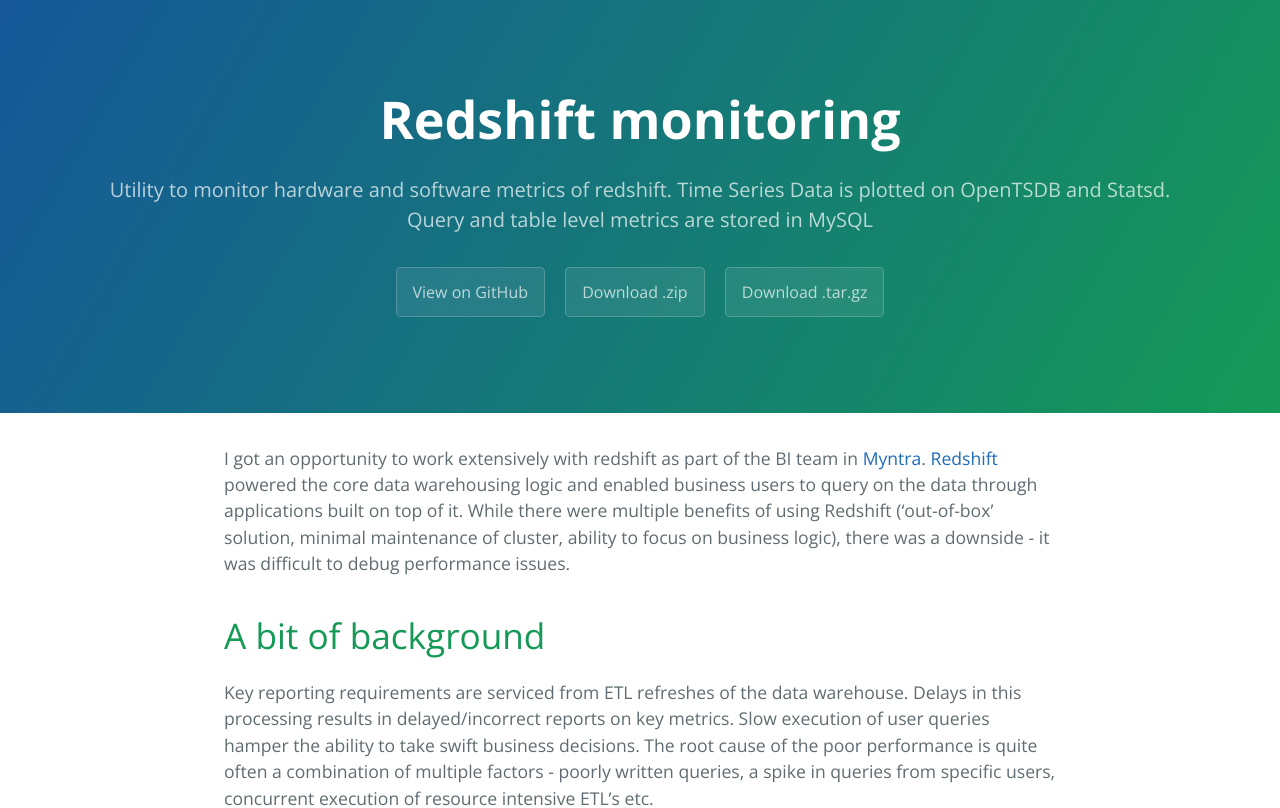
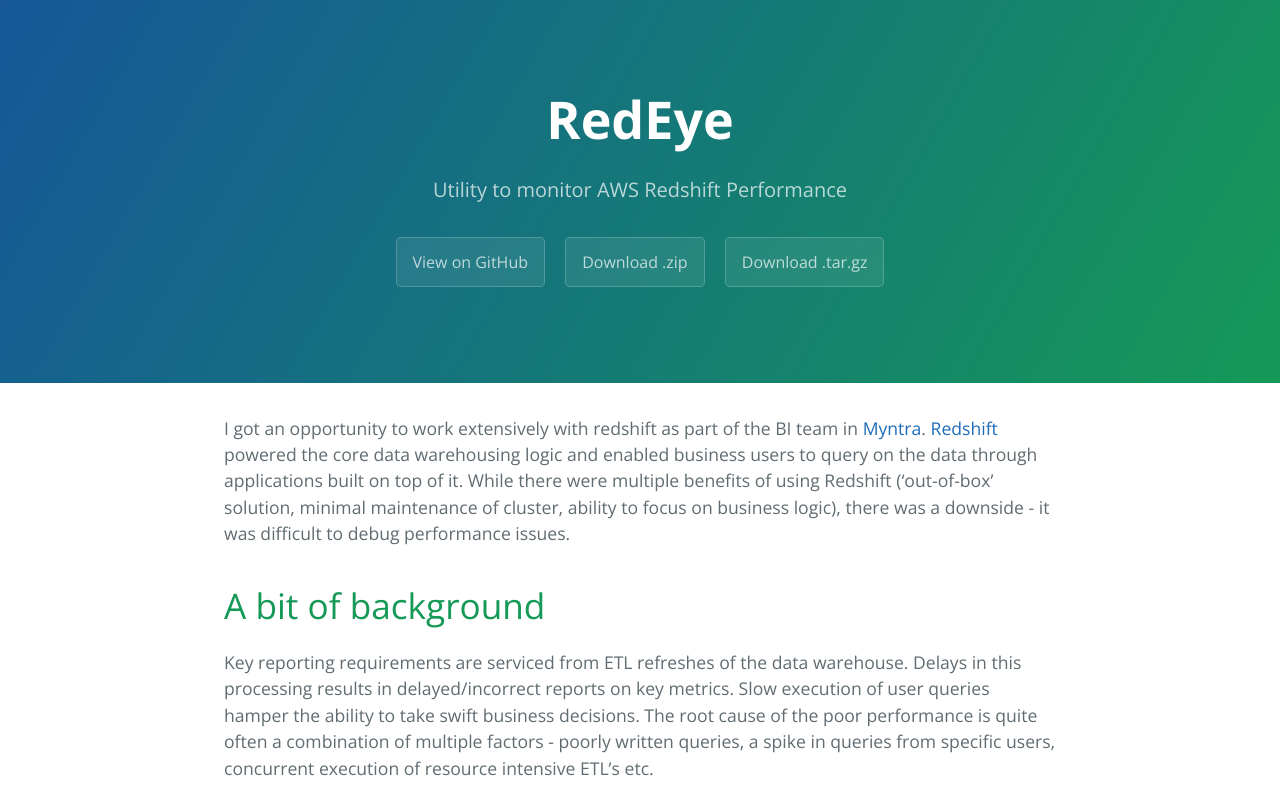
Before and after one commit to saharshoza/RedEye, a plain HTML site: page index.html in a window 1280 px wide. Shown: the top 808 px of the page. Drawn offline with nearby package versions, Linux system fonts and the light colour scheme.

Commit message:
Create gh-pages branch via GitHub

```diff
--- a/index.html
+++ b/index.html
@@ -2,7 +2,7 @@
 <html lang="en-us">
   <head>
     <meta charset="UTF-8">
-    <title>Redshift monitoring by saharshoza</title>
+    <title>RedEye by saharshoza</title>
     <meta name="viewport" content="width=device-width, initial-scale=1">
     <link rel="stylesheet" type="text/css" href="stylesheets/normalize.css" media="screen">
     <link href='https://fonts.googleapis.com/css?family=Open+Sans:400,700' rel='stylesheet' type='text/css'>
@@ -11,8 +11,8 @@
   </head>
   <body>
     <section class="page-header">
-      <h1 class="project-name">Redshift monitoring</h1>
-      <h2 class="project-tagline">Utility to monitor hardware and software metrics of redshift. Time Series Data is plotted on OpenTSDB and Statsd. Query and table level metrics are stored in MySQL</h2>
+      <h1 class="project-name">RedEye</h1>
+      <h2 class="project-tagline">Utility to monitor AWS Redshift Performance</h2>
       <a href="https://github.com/saharshoza/RedEye" class="btn">View on GitHub</a>
       <a href="https://github.com/saharshoza/RedEye/zipball/master" class="btn">Download .zip</a>
       <a href="https://github.com/saharshoza/RedEye/tarball/master" class="btn">Download .tar.gz</a>
@@ -128,7 +128,7 @@ AND query LIKE ('%volt%');</code>
 <p>The actual offending query has no query ID assigned and <code>stv_recents</code> will only show the queries fired to generate its explain plan. The PID returned by the table for those queries can be used to terminate it as <code>pg_terminate_backend (pid)</code> </p>
 
       <footer class="site-footer">
-        <span class="site-footer-owner"><a href="https://github.com/saharshoza/RedEye">Redshift monitoring</a> is maintained by <a href="https://github.com/saharshoza">saharshoza</a>.</span>
+        <span class="site-footer-owner"><a href="https://github.com/saharshoza/RedEye">RedEye</a> is maintained by <a href="https://github.com/saharshoza">saharshoza</a>.</span>
 
         <span class="site-footer-credits">This page was generated by <a href="https://pages.github.com">GitHub Pages</a> using the <a href="https://github.com/jasonlong/cayman-theme">Cayman theme</a> by <a href="https://twitter.com/jasonlong">Jason Long</a>.</span>
       </footer>
```
Also changed, not shown: params.json (+2 -2 lines).
